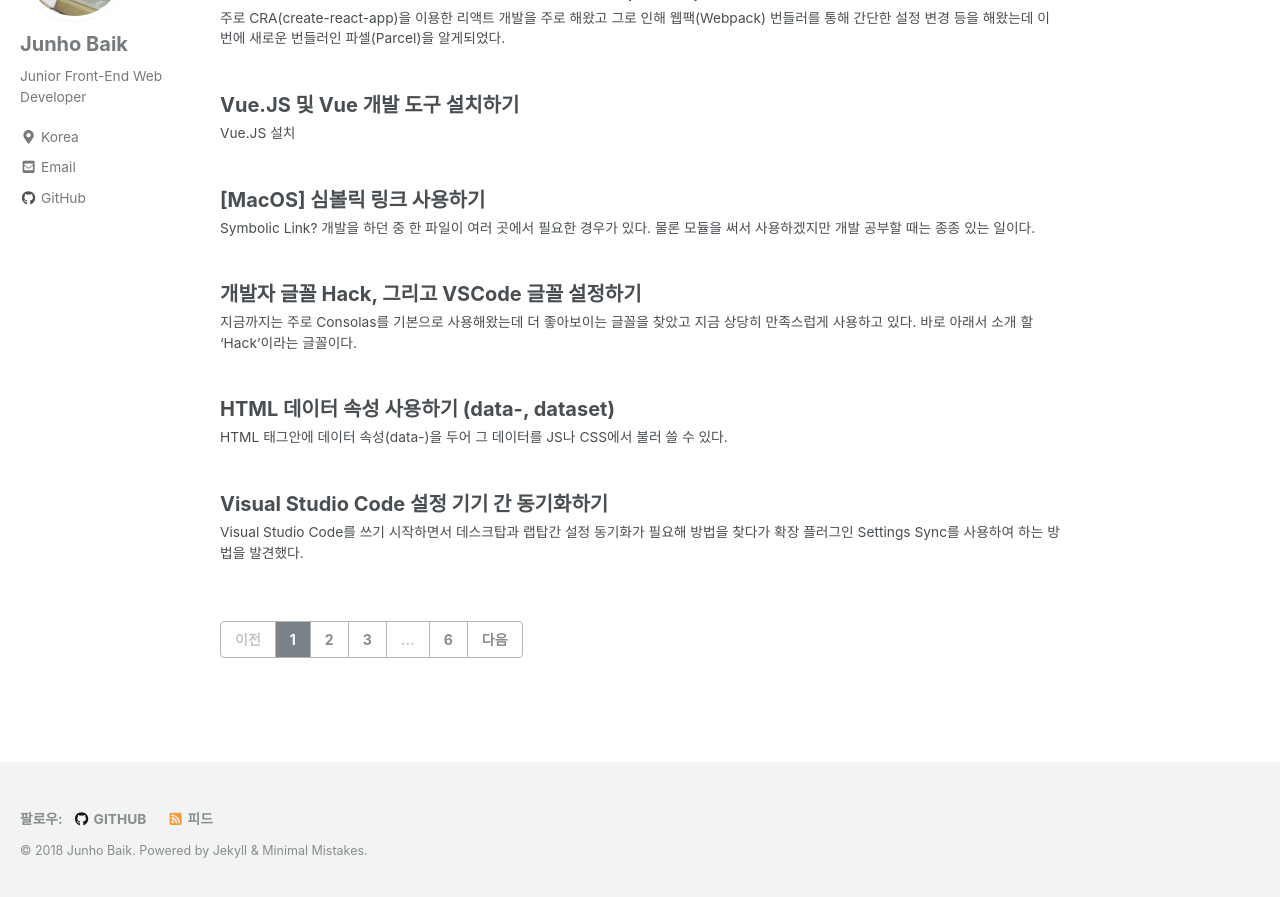
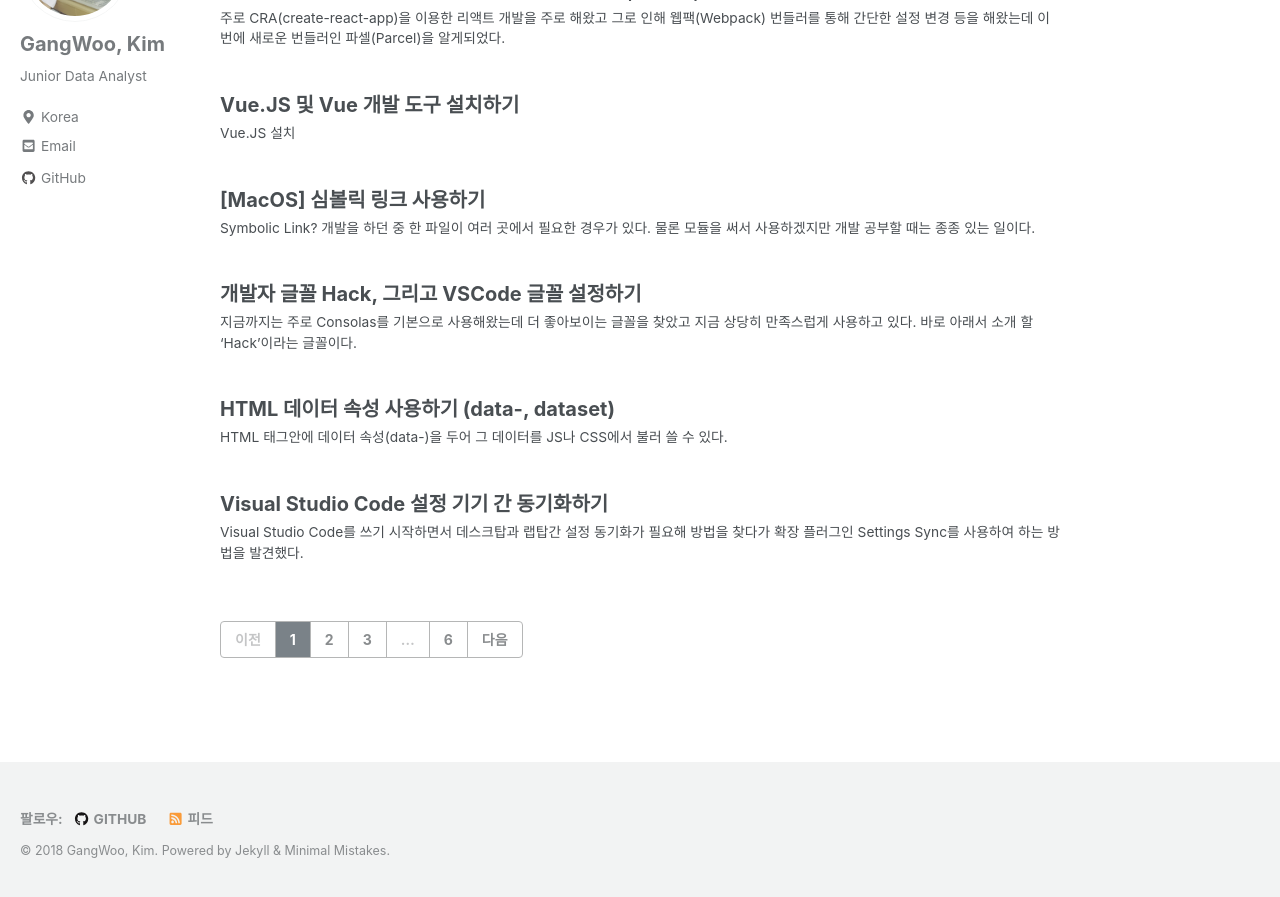
Before and after one commit to GwReader/GwReader.github.io, a Jekyll site: the page built from index.html, in a window 1280 px wide and 900 px high, scrolled down 347 px. Shown: the top 897 px of the window. Built offline with Jekyll 4.4.1, drawn with Linux system fonts in a browser that asks for light colours; nearby versions of some CDN libraries; the list of posts is cut into pages by our own code; some of the changed text lies outside the part shown.

Commit message:
Update _config.yml
customizing for gangwoo

```diff
--- a/_config.yml
+++ b/_config.yml
@@ -9,10 +9,10 @@ minimal_mistakes_skin    : "default" # "air", "aqua", "contrast", "dark", "dirt"
 
 # Site Settings
 locale                   : "ko"
-title                    : "Slow Learner's blog"
+title                    : "G.W Learner's blog"
 title_separator          : "-"
-name                     : "Junho Baik"
-description              : "A personal web for Junho Baik"
+name                     : "GangWoo, Kim"
+description              : "A personal posting for data analytics"
 url                      : "https://gwreader.github.io" # the base hostname & protocol for your site e.g. "https://mmistakes.github.io"
 baseurl                  : # the subpath of your site, e.g. "/blog"
 repository               : "GwReader/gwreader.github.io" # GitHub username/repo-name e.g. "mmistakes/minimal-mistakes"
@@ -22,7 +22,7 @@ words_per_minute         : 200
 comments:
   provider               : "disqus" # false (default), "disqus", "discourse", "facebook", "google-plus", "staticman", "staticman_v2" "custom"
   disqus:
-    shortname            : dev-hundred-blog
+    shortname            : gwreader-blog
   discourse:
     server               : # https://meta.discourse.org/t/embedding-discourse-comments-via-javascript/31963 , e.g.: meta.discourse.org
   facebook:
@@ -84,11 +84,11 @@ analytics:
 
 # Site Author
 author:
-  name             : "Junho Baik"
+  name             : "GangWoo, Kim"
   avatar           : "/assets/images/profile.png"
-  bio              : "Junior Front-End Web Developer"
+  bio              : "Junior Data Analyst"
   location         : "Korea"
-  email            : "junhobaik@gmail.com"
+  email            : "kgw8965@gmail.com"
   uri              :
   home             : "#" # null (default), "absolute or relative url to link to author home"
   bitbucket        :
@@ -97,7 +97,7 @@ author:
   flickr           :
   facebook         :
   foursquare       :
-  github           : "junhobaik"
+  github           : "GwReader"
   gitlab           :
   google_plus      :
   keybase          :
```
